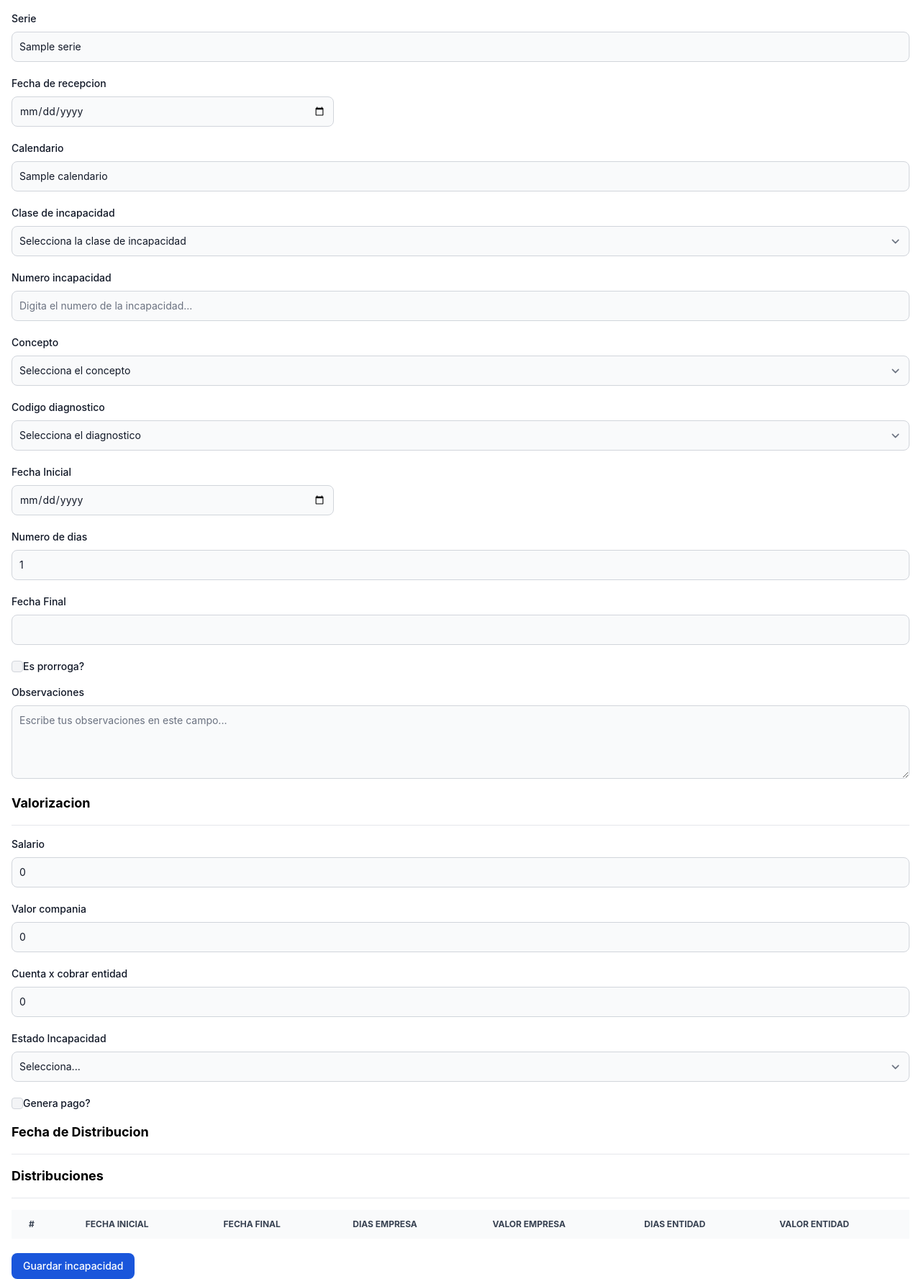
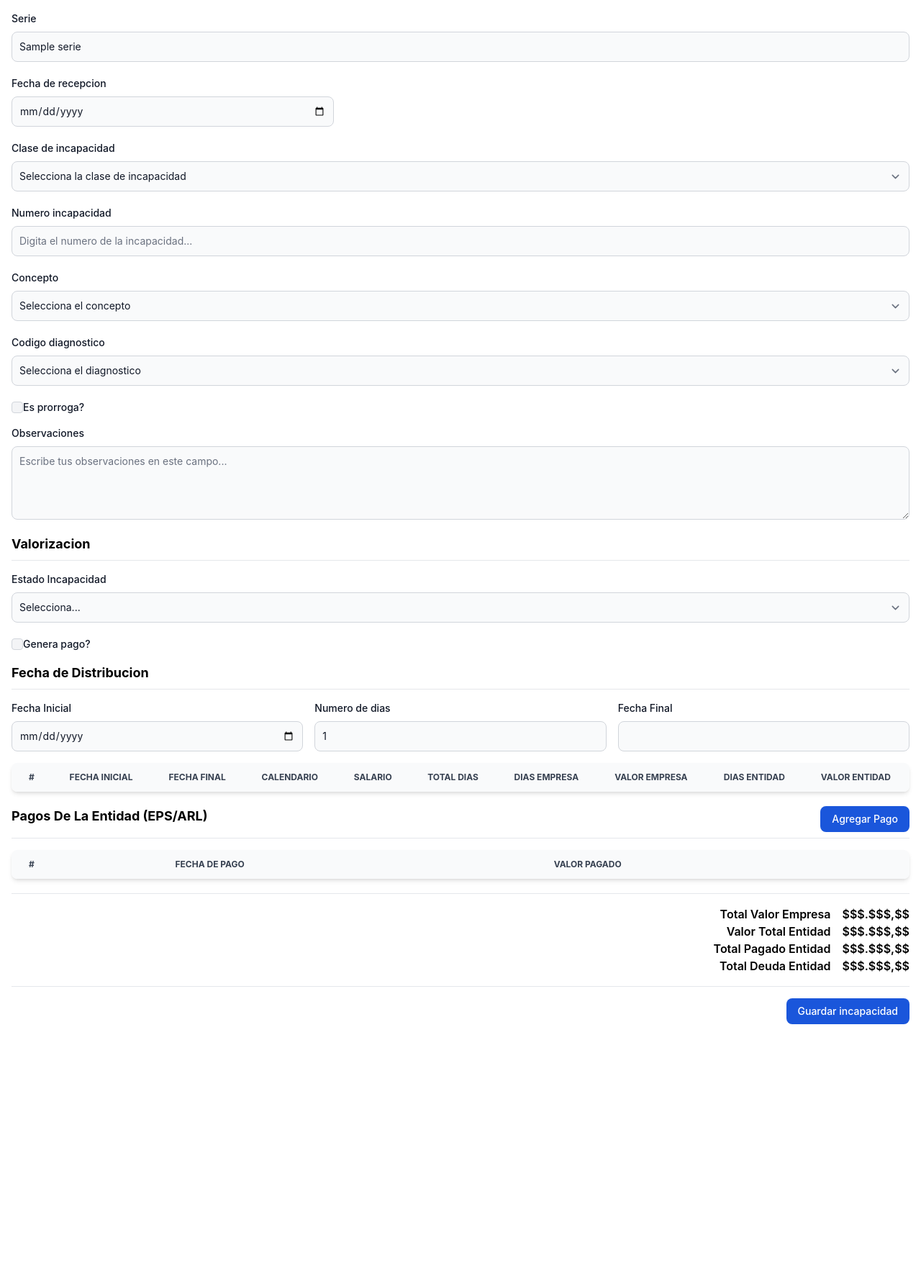
Before and after one commit to c-m-a/incapacidades, a Django app: template incapacidades/templates/add-form.html in a window 1280 px wide. Shown: the part 656-2433 px from the top of the page at 72% size. After the commit the page ends 2079 px from the top, so only its background shows below. Run offline with Django 4.2, Linux system fonts and the light colour scheme; tables that the repository leaves empty hold one stand-in row (values such as "Sample post"); the template is opened without the code that fills it: values that come from a table or form of the project are taken from there, most other values are stand-ins (such as "Sample title", 1, 10 or a date in 2020); lists and menus that the app fills with data are empty; some libraries are stand-ins or nearby versions.

Commit message:
Refactor: Modificacion vista del formulario add-form.html

```diff
--- a/incapacidades/templates/add-form.html
+++ b/incapacidades/templates/add-form.html
@@ -194,14 +194,14 @@
   </div>
 </section>
 <section
-  class="mt-4"
+  class="my-4"
   x-data="{
     fechaInicial: '',
     fechaFinal: '',
     numeroDias: 1,
     prorroga: false,
     salario: 0,
-    valorCompania: 0,
+    valorPagadoEmpresa: 0,
     cuentaXCobrar: 0,
     pagadoXEntidad: 0,
     pedienteEntidad: 0,
@@ -256,19 +256,6 @@
           required
         >
       </div>
-    </div>
-    <div class="mb-5">
-      <label for="calendario" class="block mb-2 text-sm font-medium text-gray-900 dark:text-white">Calendario</label>
-      <input
-        id="calendario"
-        name="calendario"
-        value="{{ calendario }}"
-        type="text"
-        aria-required="true"
-        title="Por favor, completa este campo"
-        class="bg-gray-50 border border-gray-300 text-gray-900 text-sm rounded-lg focus:ring-blue-500 focus:border-blue-500 block w-full p-2.5 dark:bg-gray-700 dark:border-gray-600 dark:placeholder-gray-400 dark:text-white dark:focus:ring-blue-500 dark:focus:border-blue-500"
-        required
-      >
     </div>
     <div class="mb-5">
       <label for="" class="block mb-2 text-sm font-medium text-gray-900 dark:text-white">Clase de incapacidad</label>
@@ -332,56 +319,6 @@
         {% endfor %}
       </select>
     </div>
-    <div class="mb-5">
-      <label
-        for="fecha-inicio"
-        class="block mb-2 text-sm font-medium text-gray-900 dark:text-white">Fecha Inicial</label>
-      <div class="relative max-w-md">
-        <input
-          id="fecha-inicio"
-          name="fecha_inicio"
-          value="{{ fecha_inicio }}"
-          type="date"
-          aria-required="true"
-          title="Por favor, completa este campo"
-          x-model="fechaInicial"
-          @input="updateResultDate"
-          class="bg-gray-50 border border-gray-300 text-gray-900 text-sm rounded-lg focus:ring-blue-500 focus:border-blue-500 block w-full p-2.5 dark:bg-gray-700 dark:border-gray-600 dark:placeholder-gray-400 dark:text-white dark:focus:ring-blue-500 dark:focus:border-blue-500"
-          placeholder="Selecciona una fecha de inicio..."
-          required
-        />
-      </div>
-    </div>
-    <div class="mb-5">
-      <label
-        for="dias"
-        class="block mb-2 text-sm font-medium text-gray-900 dark:text-white">Numero de dias</label>
-      <input
-        id="dias"
-        name="dias"
-        value="{{ dias }}"
-        type="number"
-        aria-required="true"
-        title="Por favor, completa este campo"
-        x-model="numeroDias"
-        @input="updateResultDate"
-        min="1"
-        class="bg-gray-50 border border-gray-300 text-gray-900 text-sm rounded-lg focus:ring-blue-500 focus:border-blue-500 block w-full p-2.5 dark:bg-gray-700 dark:border-gray-600 dark:placeholder-gray-400 dark:text-white dark:focus:ring-blue-500 dark:focus:border-blue-500">
-    </div>
-    <div class="mb-5">
-      <label
-        for="fecha-fin"
-        class="block mb-2 text-sm font-medium text-gray-900 dark:text-white">Fecha Final</label>
-      <input
-        id="fecha-fin"
-        name="fecha_fin"
-        value="{{ fecha_fin }}"
-        type="text"
-        x-model="fechaFinal"
-        class="bg-gray-50 border border-gray-300 text-gray-900 text-sm rounded-lg focus:ring-blue-500 focus:border-blue-500 block w-full p-2.5 dark:bg-gray-700 dark:border-gray-600 dark:placeholder-gray-400 dark:text-white dark:focus:ring-blue-500 dark:focus:border-blue-500"
-        readonly
-      />
-    </div>
     <div class="flex items-center mb-4">
       <input
         id="prorroga"
@@ -410,55 +347,7 @@
         placeholder="Escribe tus observaciones en este campo..."></textarea>
     </div>
     <h2 class="text-lg font-bold dark:text-white">Valorizacion</h2>
-    <hr class="divide-y divide-gray-100 my-4" />
-    <div class="mb-5">
-      <label for="salario" class="block mb-2 text-sm font-medium text-gray-900 dark:text-white">Salario</label>
-      <input
-        id="salario"
-        name="salario"
-        value="{{ salario }}"
-        type="number"
-        aria-required="true"
-        title="Por favor, completa este campo"
-        min="0"
-        @input="calcularValorIncapacidad"
-        x-model="salario"
-        class="bg-gray-50 border border-gray-300 text-gray-900 text-sm rounded-lg focus:ring-blue-500 focus:border-blue-500 block w-full p-2.5 dark:bg-gray-700 dark:border-gray-600 dark:placeholder-gray-400 dark:text-white dark:focus:ring-blue-500 dark:focus:border-blue-500"
-        required
-      />
-    </div>
-    <div class="mb-5">
-      <label for="valor-cia" class="block mb-2 text-sm font-medium text-gray-900 dark:text-white">Valor compania</label>
-      <input
-        id="valor-cia"
-        name="valor_cia"
-        value="{{ valor_cia }}"
-        type="number"
-        aria-required="true"
-        title="Por favor, completa este campo"
-        step="0.01"
-        x-model="valorCompania"
-        class="bg-gray-50 border border-gray-300 text-gray-900 text-sm rounded-lg focus:ring-blue-500 focus:border-blue-500 block w-full p-2.5 dark:bg-gray-700 dark:border-gray-600 dark:placeholder-gray-400 dark:text-white dark:focus:ring-blue-500 dark:focus:border-blue-500"
-        required
-      />
-    </div>
-    <div class="mb-5">
-      <label
-        for="cuenta-cobrar"
-        class="block mb-2 text-sm font-medium text-gray-900 dark:text-white">Cuenta x cobrar entidad</label>
-      <input
-        id="cuenta-cobrar"
-        name="cuenta_cobrar"
-        value="{{ cuenta_cobrar }}"
-        type="number"
-        step="0.01"
-        aria-required="true"
-        title="Por favor, completa este campo"
-        x-model="cuentaXCobrar"
-        class="bg-gray-50 border border-gray-300 text-gray-900 text-sm rounded-lg focus:ring-blue-500 focus:border-blue-500 block w-full p-2.5 dark:bg-gray-700 dark:border-gray-600 dark:placeholder-gray-400 dark:text-white dark:focus:ring-blue-500 dark:focus:border-blue-500"
-        required
-      />
-    </div>
+    <hr class="divide-y divide-gray-100 mt-2 mb-4" />
     <div class="mb-5">
       <label
         for="estado-incapacidad"
@@ -487,16 +376,69 @@
         pago?</label>
     </div>
     <h2 class="text-lg font-bold dark:text-white">Fecha de Distribucion</h2>
-    <hr class="divide-y divide-gray-100 my-4" />
-    <h2 class="text-lg font-bold dark:text-white">Distribuciones</h2>
-    <hr class="divide-y divide-gray-100 my-4" />
-    <div class="mb-5">
+    <hr class="divide-y divide-gray-100 mt-2 mb-4" />
+    <div class="flex gap-4 mb-4">
+      <div class="flex-1">
+        <label
+          for="fecha-inicio"
+          class="block mb-2 text-sm font-medium text-gray-900 dark:text-white">Fecha Inicial</label>
+        <div class="relative max-w-md">
+          <input
+            id="fecha-inicio"
+            name="fecha_inicio"
+            value="{{ fecha_inicio }}"
+            type="date"
+            aria-required="true"
+            title="Por favor, completa este campo"
+            x-model="fechaInicial"
+            @input="updateResultDate"
+            class="bg-gray-50 border border-gray-300 text-gray-900 text-sm rounded-lg focus:ring-blue-500 focus:border-blue-500 block w-full p-2.5 dark:bg-gray-700 dark:border-gray-600 dark:placeholder-gray-400 dark:text-white dark:focus:ring-blue-500 dark:focus:border-blue-500"
+            placeholder="Selecciona una fecha de inicio..."
+            required
+          />
+        </div>
+      </div>
+      <div class="flex-1">
+        <label
+          for="dias"
+          class="block mb-2 text-sm font-medium text-gray-900 dark:text-white">Numero de dias</label>
+        <input
+          id="dias"
+          name="dias"
+          value="{{ dias }}"
+          type="number"
+          aria-required="true"
+          title="Por favor, completa este campo"
+          x-model="numeroDias"
+          @input="updateResultDate"
+          min="1"
+          class="bg-gray-50 border border-gray-300 text-gray-900 text-sm rounded-lg focus:ring-blue-500 focus:border-blue-500 block w-full p-2.5 dark:bg-gray-700 dark:border-gray-600 dark:placeholder-gray-400 dark:text-white dark:focus:ring-blue-500 dark:focus:border-blue-500">
+      </div>
+      <div class="flex-1">
+        <label
+          for="fecha-fin"
+          class="block mb-2 text-sm font-medium text-gray-900 dark:text-white">Fecha Final</label>
+        <input
+          id="fecha-fin"
+          name="fecha_fin"
+          value="{{ fecha_fin }}"
+          type="text"
+          x-model="fechaFinal"
+          class="bg-gray-50 border border-gray-300 text-gray-900 text-sm rounded-lg focus:ring-blue-500 focus:border-blue-500 block w-full p-2.5 dark:bg-gray-700 dark:border-gray-600 dark:placeholder-gray-400 dark:text-white dark:focus:ring-blue-500 dark:focus:border-blue-500"
+          readonly
+        />
+      </div>
+    </div>
+    <div class="mb-5 relative overflow-x-auto shadow-md sm:rounded-lg">
       <table class="w-full text-sm text-left rtl:text-right text-gray-500 dark:text-gray-400">
           <thead class="text-xs text-gray-700 uppercase bg-gray-50 dark:bg-gray-700 dark:text-gray-400">
               <tr>
                   <th scope="col" class="px-6 py-3">#</th>
                   <th scope="col" class="px-6 py-3">Fecha Inicial</th>
                   <th scope="col" class="px-6 py-3">Fecha Final</th>
+                  <th scope="col" class="px-6 py-3">Calendario</th>
+                  <th scope="col" class="px-6 py-3">Salario</th>
+                  <th scope="col" class="px-6 py-3">Total Dias</th>
                   <th scope="col" class="px-6 py-3">Dias Empresa</th>
                   <th scope="col" class="px-6 py-3">Valor Empresa</th>
                   <th scope="col" class="px-6 py-3">Dias Entidad</th>
@@ -507,35 +449,115 @@
             <template x-for="(seg, idx) in fechasDistribucion">
             <tr :key="idx" class="bg-white border-b dark:bg-gray-800 dark:border-gray-700 hover:bg-gray-50 dark:hover:bg-gray-600">
                 <th scope="row" class="px-6 py-4 font-medium text-gray-900 whitespace-nowrap dark:text-white" x-text="idx+1"></th>
-                <td class="px-6 py-4" x-text="seg.fechaInicial"></td>
-                <td class="px-6 py-4" x-text="seg.fechaFinal"></td>
-                <td class="px-6 py-4">1</td>
-                <td class="px-6 py-4">2</td>
-                <td class="px-6 py-4 text-right">3</td>
-                <td class="px-6 py-4 text-right">4</td>
+                <td class="px-6 py-4" x-text="seg.fechaInicio"></td>
+                <td class="px-6 py-4" x-text="seg.fechaFin"></td>
+                <td class="px-6 py-4">
+                  <input
+                    x-model="seg.calendario"
+                    class="bg-red-50 border border-red-500 text-red-900 placeholder-red-700 text-sm rounded-lg focus:ring-red-500 dark:bg-gray-700 focus:border-red-500 block w-full p-2.5 dark:text-red-500 dark:placeholder-red-500 dark:border-red-500"
+                  />
+                </td>
+                <td class="px-6 py-4">
+                  <input
+                    x-model="seg.salario"
+                    class="bg-red-50 border border-red-500 text-red-900 placeholder-red-700 text-sm rounded-lg focus:ring-red-500 dark:bg-gray-700 focus:border-red-500 block w-full p-2.5 dark:text-red-500 dark:placeholder-red-500 dark:border-red-500"
+                  />
+                </td>
+                <td class="px-6 py-4" x-text="seg.totalDias"></td>
+                <td class="px-6 py-4" x-text="seg.empresaDias"></td>
+                <td class="px-6 py-4" x-text="seg.empresaValor"></td>
+                <td class="px-6 py-4 text-right" x-text="seg.entidadDias"></td>
+                <td class="px-6 py-4 text-right" x-text="seg.entidadValor"></td>
             </tr>
             </template>
           </tbody>
       </table>
     </div>
-    <button type="submit" <button type="submit"
-      class="text-white end-2.5 bottom-2.5 bg-blue-700 hover:bg-blue-800 focus:ring-4 focus:outline-none focus:ring-blue-300 font-medium rounded-lg text-sm px-4 py-2 dark:bg-blue-600 dark:hover:bg-blue-700 dark:focus:ring-blue-800">Guardar incapacidad</button>
+    <div class="flex justify-between">
+      <h2 class="text-lg font-bold dark:text-white">Pagos De La Entidad (EPS/ARL)</h2>
+      <button
+        type="submit"
+        class="text-white end-2.5 bottom-2.5 bg-blue-700 hover:bg-blue-800 focus:ring-4 focus:outline-none focus:ring-blue-300 font-medium rounded-lg text-sm px-4 py-2 dark:bg-blue-600 dark:hover:bg-blue-700 dark:focus:ring-blue-800">Agregar Pago</button>
+    </div>
+    <hr class="divide-y divide-gray-100 mt-2 mb-4" />
+    <div class="mb-5 relative overflow-x-auto shadow-md sm:rounded-lg">
+      <table class="w-full text-sm text-left rtl:text-right text-gray-500 dark:text-gray-400">
+          <thead class="text-xs text-gray-700 uppercase bg-gray-50 dark:bg-gray-700 dark:text-gray-400">
+              <tr>
+                  <th scope="col" class="px-6 py-3">#</th>
+                  <th scope="col" class="px-6 py-3">Fecha De Pago</th>
+                  <th scope="col" class="px-6 py-3">Valor Pagado</th>
+              </tr>
+          </thead>
+          <tbody>
+            <template x-for="(seg, idx) in fechasDistribucion">
+            <tr :key="idx" class="bg-white border-b dark:bg-gray-800 dark:border-gray-700 hover:bg-gray-50 dark:hover:bg-gray-600">
+                <th scope="row" class="px-6 py-4 font-medium text-gray-900 whitespace-nowrap dark:text-white" x-text="idx+1"></th>
+                <td class="px-6 py-4">15/15/2014</td>
+                <td class="px-6 py-4 text-right">$300.000,00</td>
+            </tr>
+            </template>
+          </tbody>
+      </table>
+    </div>
+    <hr class="divide-y divide-gray-100 my-4" />
+    <div class="flex flex-col items-end">
+      <div class="flex font-semibold gap-4">
+        <div>Total Valor Empresa</div>
+        <div>$$$.$$$,$$</div>
+      </div>
+      <div class="flex font-semibold gap-4">
+        <div>Valor Total Entidad</div>
+        <div>$$$.$$$,$$</div>
+      </div>
+      <div class="flex font-semibold gap-4">
+        <div>Total Pagado Entidad</div>
+        <div>$$$.$$$,$$</div>
+      </div>
+      <div class="flex font-semibold gap-4">
+        <div>Total Deuda Entidad</div>
+        <div>$$$.$$$,$$</div>
+      </div>
+    </div>
+    <hr class="divide-y divide-gray-100 my-4" />
+    <div class="text-right">
+      <button
+        type="submit"
+        class="text-white end-2.5 bottom-2.5 bg-blue-700 hover:bg-blue-800 focus:ring-4 focus:outline-none focus:ring-blue-300 font-medium rounded-lg text-sm px-4 py-2 dark:bg-blue-600 dark:hover:bg-blue-700 dark:focus:ring-blue-800">Guardar incapacidad</button>
+    </div>
 </section>
 </form>
 <script>
-function updateResultDate() {
-  const initialDateValue = new Date(this.fechaInicial);
-  const numberOfDaysValue = parseInt(this.numeroDias);
-  const resultDateValue = new Date(initialDateValue.getTime() + numberOfDaysValue * 86400000); // 86400000 milisegundos en un día
-  const day = String(resultDateValue.getDate()).padStart(2, '0');
-  const month = String(resultDateValue.getMonth() + 1).padStart(2, '0');
-  const year = resultDateValue.getFullYear();
-  this.fechaFinal = `${day}/${month}/${year}`;
+function calcularValorIncapacidad() {
+  let valorPagadoEmpresa = 0;
+  const valorSalario = +this.salario || 0;
+  const valorSalarioDiario = valorSalario / 30;
+  const valorNumeroDias = +this.numeroDias || 0;
+  const fechaInicial = new Date(this.fechaInicial);
+  const valoresFechasDistribucion = crearSegmentosQuincenales(fechaInicial, valorNumeroDias);
+  const diasPagadoXEmpresa = 2;
+
+  console.log('valoresFechasDistribucion', valoresFechasDistribucion);
+
+  // if (valorSalario && valorNumeroDias) {
+  //   if (porroga)
+  //     valorPagadoEmpresa = (diasPagadoXEmpresa * valorSalarioDiario).toFixed(2);
+  //
+  //   this.valorPagadoEmpresa = valorPagadoEmpresa;
+  //
+  //   diasPagadoXEntidad = valorNumeroDias - diasPagadoXEmpresa;
+  //   totalCuentaXCobrar = (valorNumeroDias - diasPagadoXEmpresa) * valorSalarioDiario;
+  //   this.cuentaXCobrar = (totalCuentaXCobrar < 0) ? 0 : totalCuentaXCobrar;
+  //   this.cuentaXCobrar = this.cuentaXCobrar.toFixed(2);
+  //
+  //   valoresFechasDistribucion = crearSegmentosQuincenales(fechaInicial, valorNumeroDias, diasPagadoXEmpresa, valorSalarioDiario);
+  //
+  //   this.fechasDistribucion = valoresFechasDistribucion;
+  // }
 }
 
-function crearSegmentosQuincenales(fechaInicial, numeroDias, diasEmpresa, salarioDiario) {
+function crearSegmentosQuincenales(fechaInicial, valorNumeroDias) {
   const segmentos = [];
-  const valorNumeroDias = parseInt(numeroDias);
   let fechaActual = new Date(fechaInicial);
   const fechaFin = new Date(fechaInicial.getTime() + valorNumeroDias * 86400000); // 86_400_000 milisegundos en un día
   let i = 0;
@@ -553,40 +575,35 @@ function crearSegmentosQuincenales(fechaInicial, numeroDias, diasEmpresa, salari
     const numeroDias = Math.ceil((fechaFinalSegmento - fechaInicialSegmento) / (1000 * 60 * 60 * 24));
 
     segmentos.push({
-      fechaInicial: fechaInicialSegmento.toLocaleDateString('es-CO'),
-      fechaFinal: fechaFinalSegmento.toLocaleDateString('es-CO'),
-      numeroDias: numeroDias,
-      diasEmpresa: i === 0 ? diasEmpresa : 0,
-      valorEmpresa: i === 0 ? diasEmpresa * salarioDiario : 0,
-      diasEntidad: 0,
-      valorEntidad: 0,
+      fechaInicio: fechaInicialSegmento.toLocaleDateString('es-CO'),
+      fechaFin: fechaFinalSegmento.toLocaleDateString('es-CO'),
+      calendario: 'digita...',
+      salario: 0,
+      totalDias: 0,
+      empresaDias: 0,
+      empresaValor: 0,
+      entidadDias: 0,
+      entidadValor: 0,
     });
 
     fechaActual = fechaFinalSegmento;
   }
 
+  console.log('segmentos', segmentos);
   return segmentos;
 }
 
-function calcularValorIncapacidad() {
-  const valorSalario = +this.salario || 0;
-  const valorSalarioDiario = valorSalario / 30;
-  const valorNumeroDias = +this.numeroDias || 0;
-  const fechaInicial = new Date(this.fechaInicial);
-  let valoresFechasDistribucion = [];
-  const diasPagadoXEmpresa = 2;
+function updateResultDate() {
+  const valorFechaInicial = new Date(this.fechaInicial);
+  const valorNumeroDias = parseInt(this.numeroDias);
+  const valorFechaFinal = new Date(valorFechaInicial.getTime() + valorNumeroDias * 86400000); // 86400000 milisegundos en un día
+  const day = String(valorFechaFinal.getDate()).padStart(2, '0');
+  const month = String(valorFechaFinal.getMonth() + 1).padStart(2, '0');
+  const year = valorFechaFinal.getFullYear();
+  this.fechaFinal = `${day}/${month}/${year}`;
 
-  if (valorSalario && valorNumeroDias) {
-    this.valorCompania = (diasPagadoXEmpresa * valorSalarioDiario).toFixed(2);
-    diasPagadoXEntidad = valorNumeroDias - diasPagadoXEmpresa;
-    totalCuentaXCobrar = (valorNumeroDias - diasPagadoXEmpresa) * valorSalarioDiario;
-    this.cuentaXCobrar = (totalCuentaXCobrar < 0) ? 0 : totalCuentaXCobrar;
-    this.cuentaXCobrar = this.cuentaXCobrar.toFixed(2);
-
-    valoresFechasDistribucion = crearSegmentosQuincenales(fechaInicial, valorNumeroDias, diasPagadoXEmpresa, valorSalarioDiario);
-
-    this.fechasDistribucion = valoresFechasDistribucion;
-  }
+  const distribucion = crearSegmentosQuincenales(valorFechaInicial, valorNumeroDias);
+  this.fechasDistribucion = distribucion;
 }
 </script>
 <script src="https://cdnjs.cloudflare.com/ajax/libs/flowbite/2.3.0/datepicker.min.js"></script>
```
